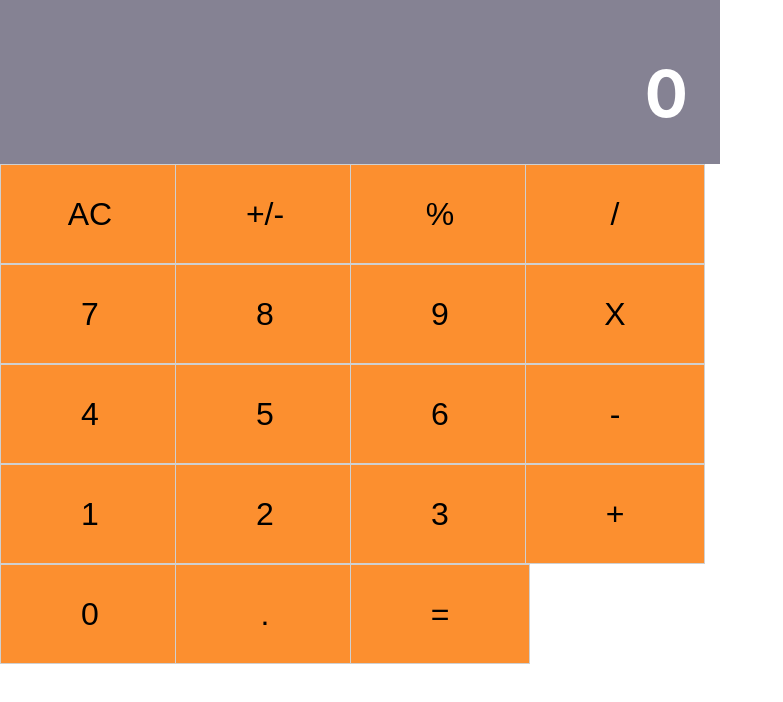
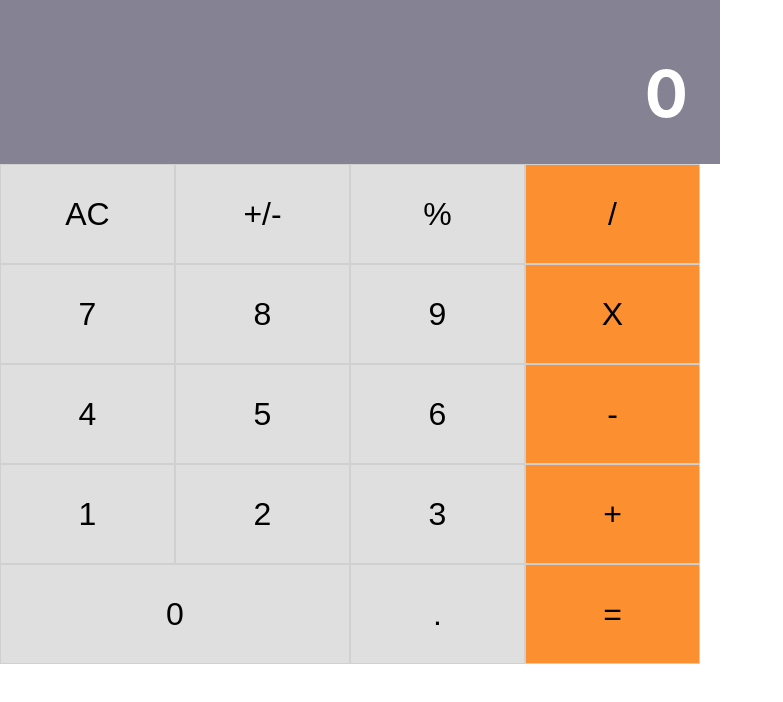
Before and after one commit to onedebos/react-calculator, a React (Create React App) app: page / in a window 1280 px wide. Shown: the top 702 px of the page, without its empty margins (0-783 px from the left). Built offline with nearby package versions, Linux system fonts and the light colour scheme.

Commit message:
update styling

```diff
--- a/src/components/ButtonPanel.jsx
+++ b/src/components/ButtonPanel.jsx
@@ -5,32 +5,32 @@ import './styles/ButtonPanel.css';
 const ButtonPanel = () => (
   <div className="button-panel-component">
     <div className="row">
-      <Button buttonName="AC" />
-      <Button buttonName="+/-" />
-      <Button buttonName="%" />
+      <Button buttonName="AC" color="#dfdfdf" />
+      <Button buttonName="+/-" color="#dfdfdf" />
+      <Button buttonName="%" color="#dfdfdf" />
       <Button buttonName="/" />
     </div>
     <div className="row">
-      <Button buttonName="7" />
-      <Button buttonName="8" />
-      <Button buttonName="9" />
+      <Button buttonName="7" color="#dfdfdf" />
+      <Button buttonName="8" color="#dfdfdf" />
+      <Button buttonName="9" color="#dfdfdf" />
       <Button buttonName="X" />
     </div>
     <div className="row">
-      <Button buttonName="4" />
-      <Button buttonName="5" />
-      <Button buttonName="6" />
+      <Button buttonName="4" color="#dfdfdf" />
+      <Button buttonName="5" color="#dfdfdf" />
+      <Button buttonName="6" color="#dfdfdf" />
       <Button buttonName="-" />
     </div>
     <div className="row">
-      <Button buttonName="1" />
-      <Button buttonName="2" />
-      <Button buttonName="3" />
+      <Button buttonName="1" color="#dfdfdf" />
+      <Button buttonName="2" color="#dfdfdf" />
+      <Button buttonName="3" color="#dfdfdf" />
       <Button buttonName="+" />
     </div>
     <div className="row gr-5">
-      <Button className="zero" buttonName="0" />
-      <Button buttonName="." />
+      <Button className="zero" buttonName="0" color="#dfdfdf" wide />
+      <Button buttonName="." color="#dfdfdf" />
       <Button buttonName="=" />
     </div>
   </div>
--- a/src/components/styles/Button.css
+++ b/src/components/styles/Button.css
@@ -1,6 +1,6 @@
 button {
   height: 100px;
-  width: 180px;
+  width: 100%;
   color: black;
   font-size: 2em;
   border: 0.5px solid #d0d0d0;
```
